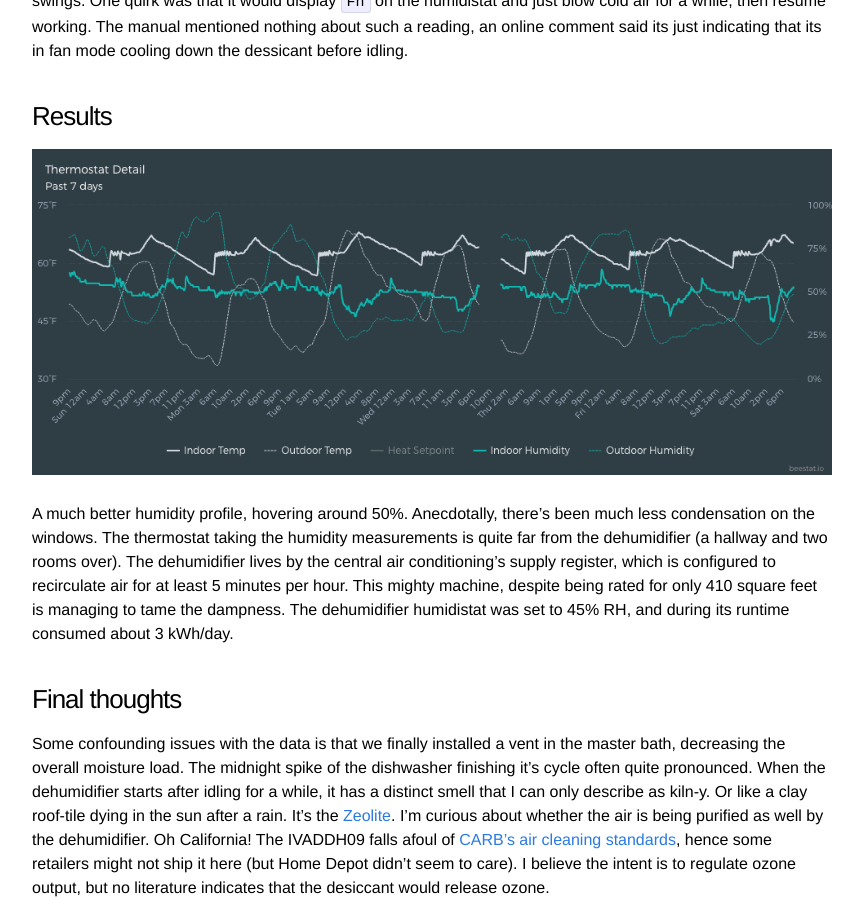
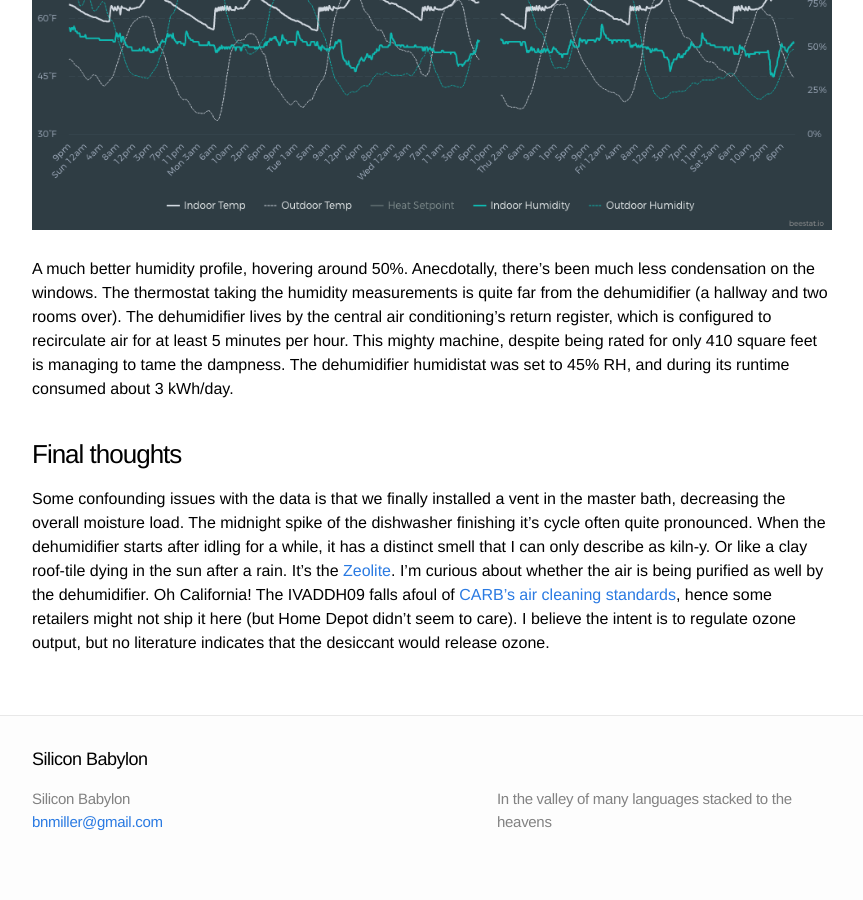
Before and after one commit to siliconbabylon/siliconbabylon.github.io, a Jekyll site: the page built from _posts/2022-11-19-winter-humidity.md, in a window 1280 px wide and 900 px high, scrolled down 2391 px. Shown: the whole window, without its empty margins (208-1071 px from the left). Built offline with Jekyll 4.4.1, drawn with Linux system fonts in a browser that asks for light colours; after the commit the page ends 3269 px from its top, so only the background shows below that.

Commit message:
2022-11-19 fix typo

```diff
--- a/_posts/2022-11-19-winter-humidity.md
+++ b/_posts/2022-11-19-winter-humidity.md
@@ -15,7 +15,7 @@ Relative humidity is in the high 60s to low 70s while the thermostat was mostly
 Our HVAC system is a bit long in the tooth, so having an inline dehumidifier seemed expensive and might get replaced in the near future. Similarly, a [HRV](https://en.wikipedia.org/wiki/Heat_recovery_ventilation) would be dandy since it would bring it bring it outside [winter air](https://www.energyvanguard.com/blog/cold-air-is-dry-air/), and disposing of the stale humid indoor air. If we keep a ducted system once this one gives up the ghost, I'll be sure to ask for one but for now too expensive. That leaves us with standalone units. My wife didn't want a loud machine running and I wasn't particularly enthused about buying another potentially short-lived refrigerant-based device (looking at you crappy Samsung fridge). In a previous dwelling our windowless jack-and-jill bathroom had all sorts of condensation issues, which were mitigated by small [thermoelectric](https://en.wikipedia.org/wiki/Thermoelectric_cooling#Consumer_products) dehumidifier with a humidistat. But it was noisy using a small computer fan to blow air across the heating and cooling fins, and didn't seem to scale up to the 1200 square feet of the house. That kind of left me with one option: Rotary desiccant!
 
 ### Rotary desiccant dehumidification to the rescue
-![Humidifier Performance](/images/humidifier_performance.png){: style="width:100%" }
+![Humidifier Performance](/images/humidifier_performance.png)
 [source](https://www.norm.com.tw/desiccant-vs-compressor-dehumidifier/desiccant-dehumidifier/)
 
 It's the neatest thing! While compressor dehumidifiers are more performant at warmer temps, as it gets colder the performance decreases and desiccant tech catches up. I wish they had this same chart with liters/kWh on the y-axis, but at my temperature range a dessicant dehumidifier is ~3x more performant (though I'm unsure of chart's data quality, would love to find better research). The only moving parts in the desiccant dehumidifier are centrifugal fans and a rotating disc of desiccant material (more on that later), hence its fairly quiet. Another circumstantial boon is that it produces quite a of heat as a byproduct, which is doubly welcome in the winter thanks to solar power and a generous net metering agreement. So we're dehumidifying and offsetting warmth which would otherwise be produced by our gas furnace. In the end I opted for this one, the [Ivation 19 pint](https://www.ivationproducts.com/products/ivation-19-pint-small-area-desiccant-dehumidifier-compact-and-quiet-with-continuous-drain-hose-for-smaller-spaces-bathroom-attic-crawlspace-and-closets-for-spaces-up-to-410-sq-ft), aka IVADDH09.
@@ -36,7 +36,7 @@ I was surprised to see that efficiency remained the same between the two setting
 
 ![Example week November 2022](/images/humidity_2022_week.png){: style="width:100%" }
 
-A much better humidity profile, hovering around 50%. Anecdotally, there's been much less condensation on the windows. The thermostat taking the humidity measurements is quite far from the dehumidifier (a hallway and two rooms over). The dehumidifier lives by the central air conditioning's supply register, which is configured to recirculate air for at least 5 minutes per hour. This mighty machine, despite being rated for only 410 square feet is managing to tame the dampness. The dehumidifier humidistat was set to 45% RH, and during its runtime consumed about 3 kWh/day.
+A much better humidity profile, hovering around 50%. Anecdotally, there's been much less condensation on the windows. The thermostat taking the humidity measurements is quite far from the dehumidifier (a hallway and two rooms over). The dehumidifier lives by the central air conditioning's return register, which is configured to recirculate air for at least 5 minutes per hour. This mighty machine, despite being rated for only 410 square feet is managing to tame the dampness. The dehumidifier humidistat was set to 45% RH, and during its runtime consumed about 3 kWh/day.
 
 ### Final thoughts
 
```
